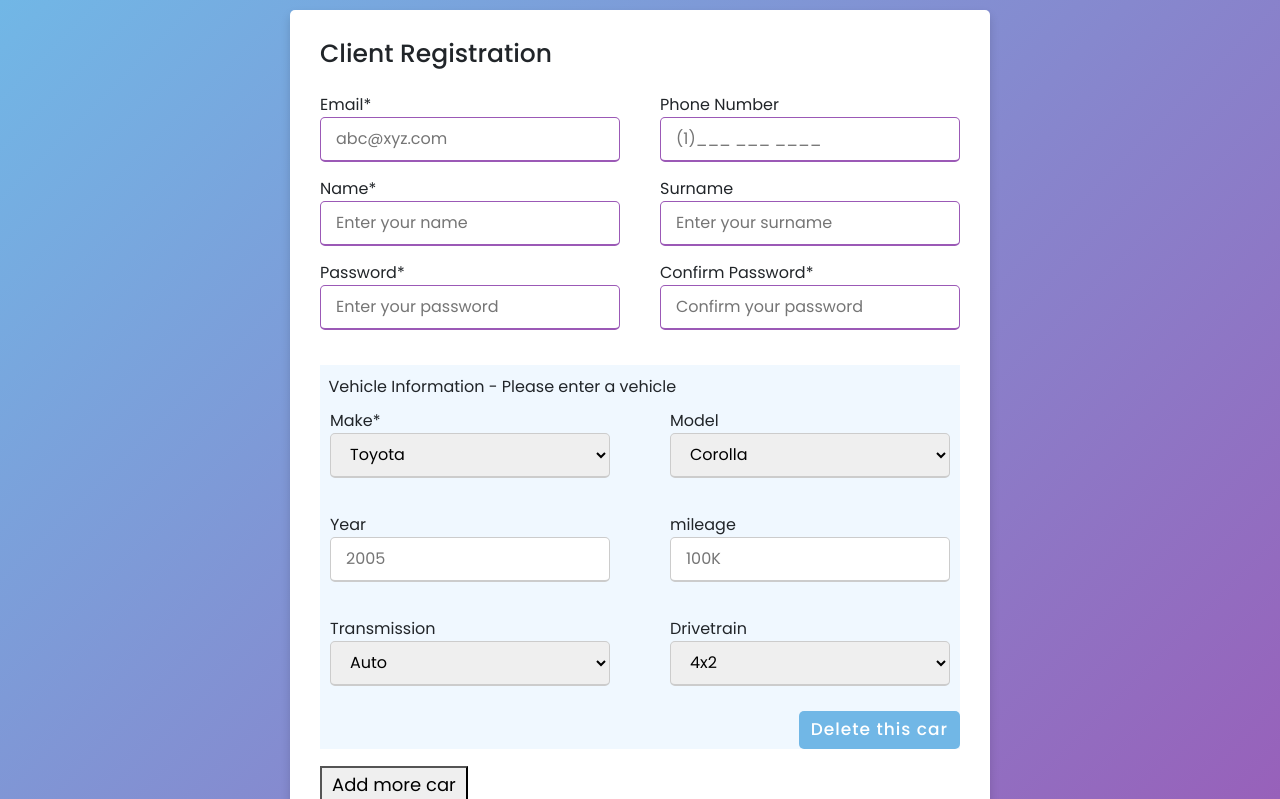
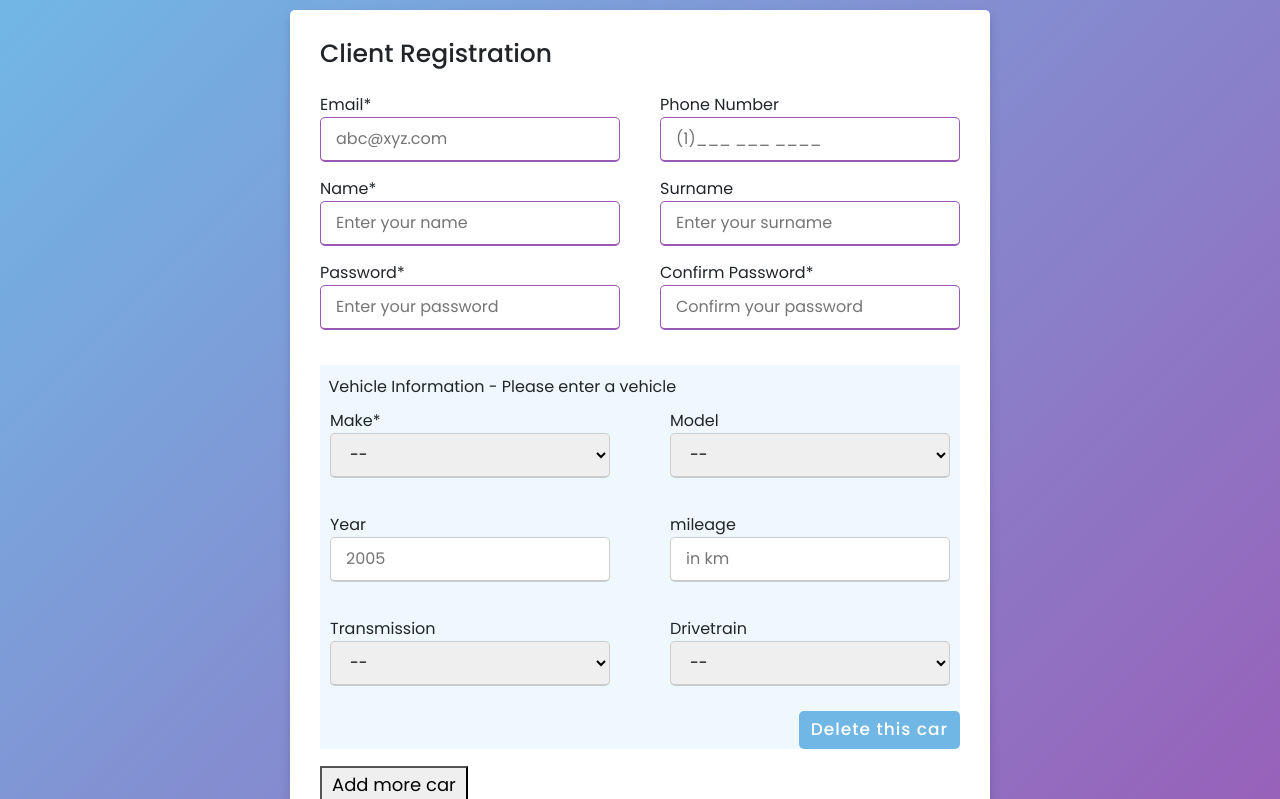
Before and after one commit to Wenky-wang/Mechanics, a React (Create React App) app in the folder client/: page /clientReg in a window 1280 px wide. Shown: the top 799 px of the page. Built offline with nearby package versions, Linux system fonts and the light colour scheme.

Commit message:
select func updated

```diff
--- a/client/src/components/admin/adminHome.jsx
+++ b/client/src/components/admin/adminHome.jsx
@@ -97,7 +97,7 @@ const AdminHome = ({ url_head }) => {
                             trigger={ clientPopup.length===0?false: clientPopup.filter(x => x.ownerEmail === c.email)[0].popup }
                             closePopup={() => setPopup("client", c.email, false)}>
                             <h3>Account Information</h3>
-                            <table>
+                            <table className="admin_popup_table">
                                 <tbody>
                                     <tr>
                                         <td><strong>Account Type:</strong></td>
@@ -135,7 +135,7 @@ const AdminHome = ({ url_head }) => {
                             trigger={ storePopup.length===0?false:storePopup.filter(x => x.ownerEmail === c.email)[0].popup }
                             closePopup={() => setPopup("store", c.email, false)}>
                             <h3>Account Information</h3>
-                            <table>
+                            <table className="admin_popup_table">
                                 <tbody>
                                     <tr>
                                         <td><strong>Account Type:</strong></td>
--- a/client/src/components/client/clientRegCar.jsx
+++ b/client/src/components/client/clientRegCar.jsx
@@ -1,5 +1,4 @@
 import React from 'react';
-import { useState } from 'react';
 
 const ClientRegCar = ({info, updateFunc=f=>f, deleteFunc=f=>f}) => {
 
@@ -8,16 +7,7 @@ const ClientRegCar = ({info, updateFunc=f=>f, deleteFunc=f=>f}) => {
             &nbsp; Vehicle Information - Please enter a vehicle
             <div className="cl_reg_page_input-box">
                 <span className="cl_reg_page_details">Make*</span>
-                {/* <input type="text" placeholder="Toyota" name='make'
-                    onChange={(event) => updateFunc(
-                        info.id,
-                        event.target.value,
-                        info.model,
-                        info.year,
-                        info.mileage,
-                        info.transmission,
-                        info.drivetrain)} /> */}
-                <select name="make" id="" onChange={(event) => updateFunc(
+                <select name="make" onChange={(event) => updateFunc(
                         info.id,
                         event.target.value,
                         info.model,
@@ -25,25 +15,17 @@ const ClientRegCar = ({info, updateFunc=f=>f, deleteFunc=f=>f}) => {
                         info.mileage,
                         info.transmission,
                         info.drivetrain)}>
-                    <option value=""> Toyota</option>
-                    <option value=""> Audi</option>
-                    <option value=""> BMW</option>
-                    <option value=""> Mercedes</option>
-                    <option value=""> Kia</option>
+                    <option value=""> -- </option>
+                    <option value="Toyota"> Toyota</option>
+                    <option value="Audi"> Audi</option>
+                    <option value="BMW"> BMW</option>
+                    <option value="Mercedes"> Mercedes</option>
+                    <option value="Kia"> Kia</option>
               </select>
             </div>
             <div className="cl_reg_page_input-box">
                 <span className="cl_reg_page_details">Model</span>
-                {/* <input type="text" placeholder="Corolla" name='model'
-                    onChange={(event) => updateFunc(
-                        info.id,
-                        info.make,
-                        event.target.value,
-                        info.year,
-                        info.mileage,
-                        info.transmission,
-                        info.drivetrain)} />  */}
-                <select name="model" id="" onChange={(event) => updateFunc(
+                <select name="model" onChange={(event) => updateFunc(
                         info.id,
                         info.make,
                         event.target.value,
@@ -51,11 +33,12 @@ const ClientRegCar = ({info, updateFunc=f=>f, deleteFunc=f=>f}) => {
                         info.mileage,
                         info.transmission,
                         info.drivetrain)}>
-                    <option value=""> Corolla</option>
-                    <option value=""> Rav4</option>
-                    <option value=""> 4Runner</option>
-                    <option value=""> Auris</option>
-                    <option value=""> GR86</option>
+                    <option value=""> -- </option>
+                    <option value="Corolla"> Corolla</option>
+                    <option value="Rav4"> Rav4</option>
+                    <option value="4Runner"> 4Runner</option>
+                    <option value="Auris"> Auris</option>
+                    <option value="GR86"> GR86</option>
                 </select>
 
             </div>
@@ -73,7 +56,7 @@ const ClientRegCar = ({info, updateFunc=f=>f, deleteFunc=f=>f}) => {
             </div>
             <div className="cl_reg_page_input-box">
                 <span className="cl_reg_page_details">mileage</span>
-                <input type="text" placeholder="100K" name='mileage'
+                <input type="text" placeholder="in km" name='mileage'
                     onChange={(event) => updateFunc(
                         info.id,
                         info.make,
@@ -85,16 +68,7 @@ const ClientRegCar = ({info, updateFunc=f=>f, deleteFunc=f=>f}) => {
             </div>
             <div className="cl_reg_page_input-box">
                 <span className="cl_reg_page_details">Transmission</span>
-                {/* <input type="text" placeholder="Auto" name='transmission'
-                    onChange={(event) => updateFunc(
-                        info.id,
-                        info.make,
-                        info.model,
-                        info.year,
-                        info.mileage,
-                        event.target.value,
-                        info.drivetrain)} />  */}
-                <select name="transmission" id="" onChange={(event) => updateFunc(
+                <select name="transmission" onChange={(event) => updateFunc(
                         info.id,
                         info.make,
                         info.model,
@@ -102,23 +76,15 @@ const ClientRegCar = ({info, updateFunc=f=>f, deleteFunc=f=>f}) => {
                         info.mileage,
                         event.target.value,
                         info.drivetrain)}>
-                    <option value=""> Auto</option>
-                    <option value=""> Manual</option>
+                    <option value=""> -- </option>
+                    <option value="Auto"> Auto</option>
+                    <option value="Mannual"> Mannual</option>
                 </select>
 
             </div>
             <div className="cl_reg_page_input-box">
                 <span className="cl_reg_page_details">Drivetrain</span>
-                {/* <input type="text" placeholder="4x2" name='drivetrain'
-                    onChange={(event) => updateFunc(
-                        info.id,
-                        info.make,
-                        info.model,
-                        info.year,
-                        info.mileage,
-                        info.transmission,
-                        event.target.value)} /> */}
-                <select name="drivetrain" id="" onChange={(event) => updateFunc(
+                <select name="drivetrain" onChange={(event) => updateFunc(
                         info.id,
                         info.make,
                         info.model,
@@ -126,8 +92,9 @@ const ClientRegCar = ({info, updateFunc=f=>f, deleteFunc=f=>f}) => {
                         info.mileage,
                         info.transmission,
                         event.target.value)}>
-                    <option value=""> 4x2</option>
-                    <option value=""> 4x4</option>
+                    <option value=""> -- </option>
+                    <option value="4x2"> 4x2</option>
+                    <option value="4x4"> 4x4</option>
                 </select>
 
             </div>
--- a/client/src/css/admin/accPopup.css
+++ b/client/src/css/admin/accPopup.css
@@ -2,7 +2,7 @@
     position: fixed;
     top: 0;
     left: 0;
-    width: 100%;
+    width: 100vw;
     height: 100vh;
     background-color: rgba(0,0,0,0.2);
 
@@ -12,15 +12,35 @@
 }
 
 .admin_popup_inner {
-    position: relative;
-    padding: 32px;
-    width: 100%;
-    max-width: 640px;
+    padding: 2.8vh 2.5vw;
+    width: 50vw;
     background-color: #fff;
+    border-radius: 10px;
 }
 
-.admin_popup_inner, .admin_popup_close {
-    position: absolute;
-    top: 16px;
-    right: 16px;
+.admin_popup_close {
+    position: relative;
+    float: right;
+    font-size: 1.2vw;
+    padding: 0.4vh 0.9vw;
+    border-radius: 5px;
+    font-weight: bold;
+    color: white;
+    border: none;
+    background-color: rgb(90, 90, 90);
 }
+.admin_popup_close:hover {
+    text-decoration: underline;
+}
+
+.admin_popup_inner > h3 {
+    font-size: 1.9vw;
+    color: rgb(62, 116, 210);
+    margin-bottom: 1.2vh;
+}
+
+.admin_popup_table > tbody > tr > td {
+    font-size: 1.12vw;
+    line-height: 2;
+    padding-right: 1vw;
+}
```
Also changed, not shown: client/src/components/store/storeReg.jsx (+19 -21 lines).
